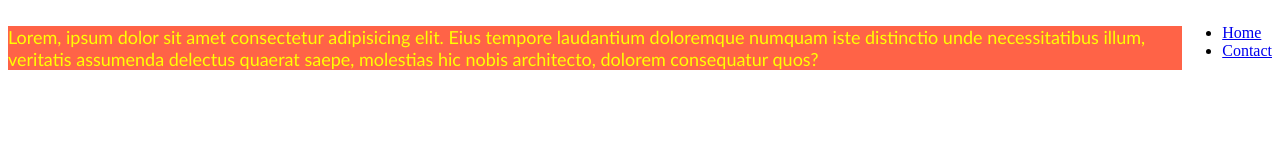
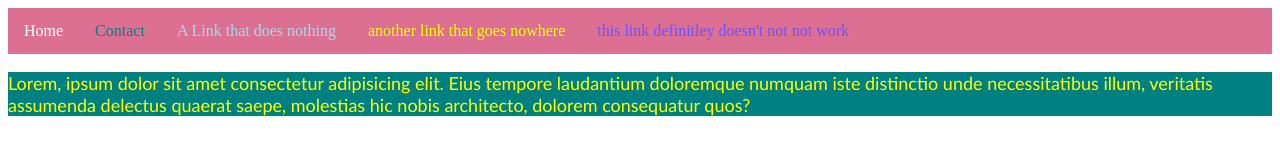
Before and after one commit to nss-day-cohort-50/worst-site-ever-artful-dodgers, a plain HTML site: page index.html in a window 1280 px wide. Drawn offline with Linux system fonts and the light colour scheme.

Commit message:
added style to footer and navbar

```diff
--- a/index.html
+++ b/index.html
@@ -8,17 +8,21 @@
     <title>Our Best Worst Site</title>
 </head>
 <div class="container-top">
+    <div class="container-top--navbar">
+        <ul>
+            <li><a class="active" href="#home">Home</a></li>
+            <li><a class="a" href="#contact">Contact</a></li>
+            <li><a class="b" href="#link">A Link that does nothing</a></li>
+            <li><a class="c" href="#link2">another link that goes nowhere</a></li>
+            <li><a class="d" href="#link3">this link definitley doesn't not not work</a></li>
+          </ul>
+       </div>
     <div class="container-top--footer">
         <footer>
             <p>Lorem, ipsum dolor sit amet consectetur adipisicing elit. Eius tempore laudantium doloremque numquam iste distinctio unde necessitatibus illum, veritatis assumenda delectus quaerat saepe, molestias hic nobis architecto, dolorem consequatur quos?</p>
         </footer>
     </div>
-   <div class="container-top--navbar">
-    <ul>
-        <li><a class="active" href="#home">Home</a></li>
-        <li><a href="#contact">Contact</a></li>
-      </ul>
-   </div>
+
 
 </div>
 
--- a/styles/footer.css
+++ b/styles/footer.css
@@ -1,13 +1,16 @@
 .container-top {
     display: flex;
+    flex-wrap: wrap;
+    flex-direction: column;
 }
 
 .container-top--foooter {
-    flex: 4
+    flex-wrap: wrap;
 }
+
 footer p {
     font-family: 'Gill Sans', 'Gill Sans MT', Calibri, 'Trebuchet MS', sans-serif;
     color: yellow;
+    background-color: teal;
     font-size: large;
-
 }
--- a/styles/main.css
+++ b/styles/main.css
@@ -1,5 +1,2 @@
 @import url("./footer.css");
-
-footer {
-    background-color: tomato;
-}
+@import url("./navbar.css");
--- a/styles/navbar.css
+++ b/styles/navbar.css
@@ -7,7 +7,7 @@ ul {
     margin: 0;
     padding: 0;
     overflow: hidden;
-    background-color: #333;
+    background-color: palevioletred;
   }
 
   li {
@@ -22,10 +22,23 @@ ul {
     text-decoration: none;
   }
 
-  li a:hover:not(.active) {
-    background-color: #111;
+  .a {
+    color: teal;
   }
 
-  .active {
-    background-color: #04AA6D;
+  .b {
+    color: lightblue;
   }
+
+  .c {
+    color: yellow;
+  }
+
+  .d {
+    color: rgb(112, 80, 255);
+  }
+
+  li a:hover:not(.active) {
+    background-color: rosybrown;
+
+  }
```
